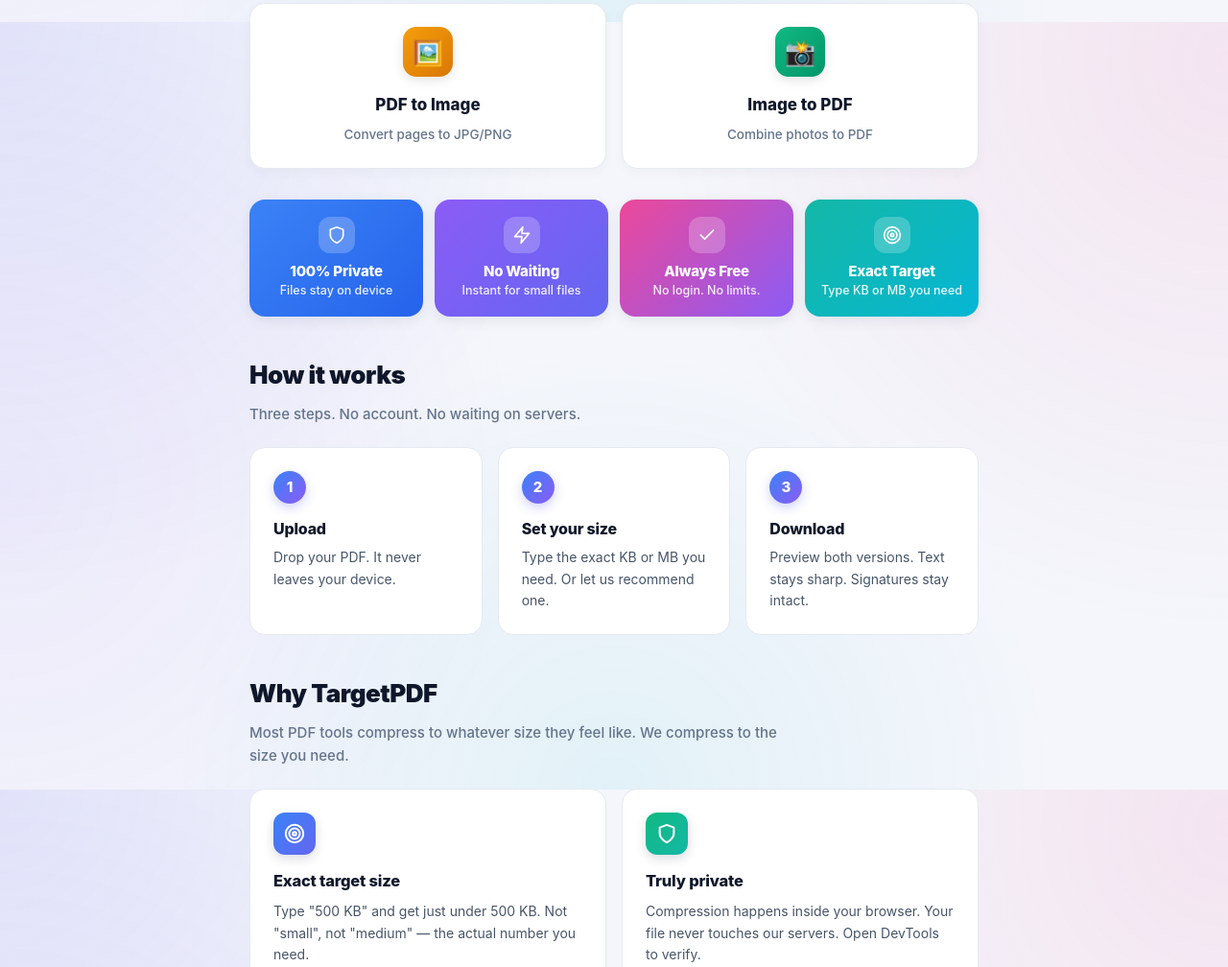
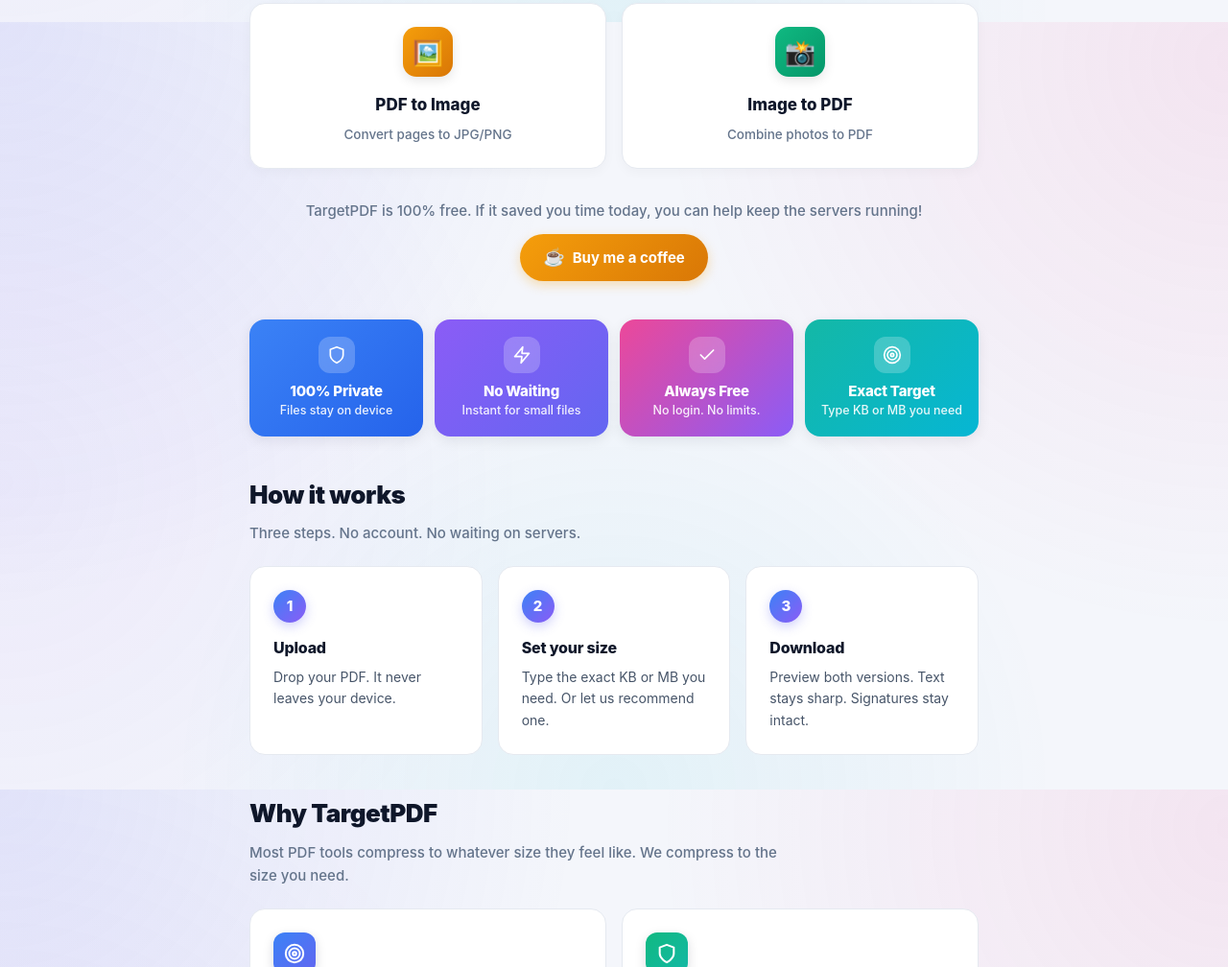
Before and after one commit to sunnyjos-alt/targetpdf, a plain HTML site: page index.html in a window 1280 px wide. Shown: the part 777-1785 px from the top of the page at 96% size. Drawn offline with Linux system fonts and the light colour scheme.

```diff
--- a/index.html
+++ b/index.html
@@ -1236,6 +1236,15 @@
     </div>
   </div>
   <!-- ============================================================ -->
+  <!-- Donation Banner -->
+  <div style="text-align: center; margin-top: 10px; margin-bottom: 40px;">
+    <p style="font-size: 15px; color: #64748b; font-weight: 500; margin-bottom: 12px;">
+      TargetPDF is 100% free. If it saved you time today, you can help keep the servers running!
+    </p>
+    <a href="https://buymeacoffee.com/targetpdf" target="_blank" rel="noopener" style="display: inline-flex; align-items: center; gap: 8px; background: linear-gradient(135deg, #f59e0b 0%, #d97706 100%); color: white; padding: 10px 24px; border-radius: 50px; font-size: 15px; font-weight: 700; text-decoration: none; box-shadow: 0 4px 12px rgba(245,158,11,0.3); transition: all 0.2s;">
+      <span style="font-size: 18px;">☕</span> Buy me a coffee
+    </a>
+  </div>
 
   <!-- Trust strip — below upload -->
   <div class="trust-strip">
@@ -1564,7 +1573,7 @@
   </div>
 
   <footer>
-    TargetPDF · <a href="#">Privacy</a> · <a href="#">Terms</a> · <a href="#">Contact</a>
+       TargetPDF · <a href="#">Privacy</a> · <a href="#">Terms</a> · <a href="#">Contact</a> · <a href="https://buymeacoffee.com/targetpdf" target="_blank" rel="noopener" style="color: #f59e0b; font-weight: 800; text-decoration: none;">☕ Donate</a>
     <p class="privacy-note">Your files never leave your device.</p>
   </footer>
 
```
